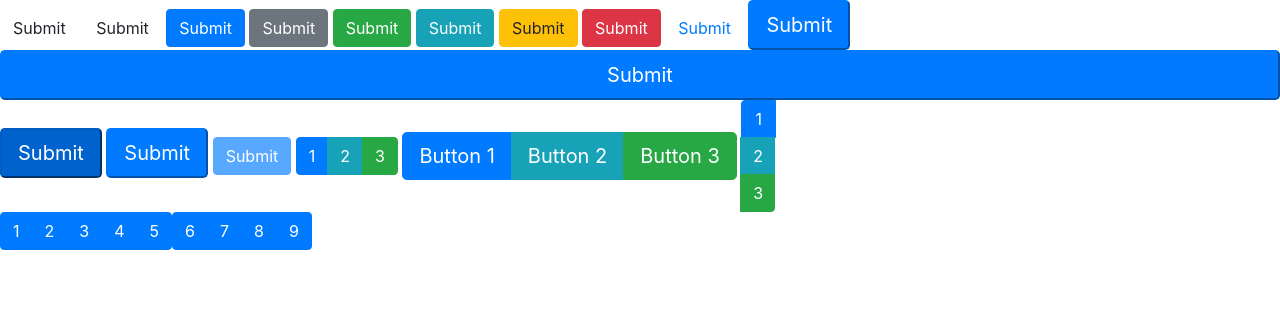
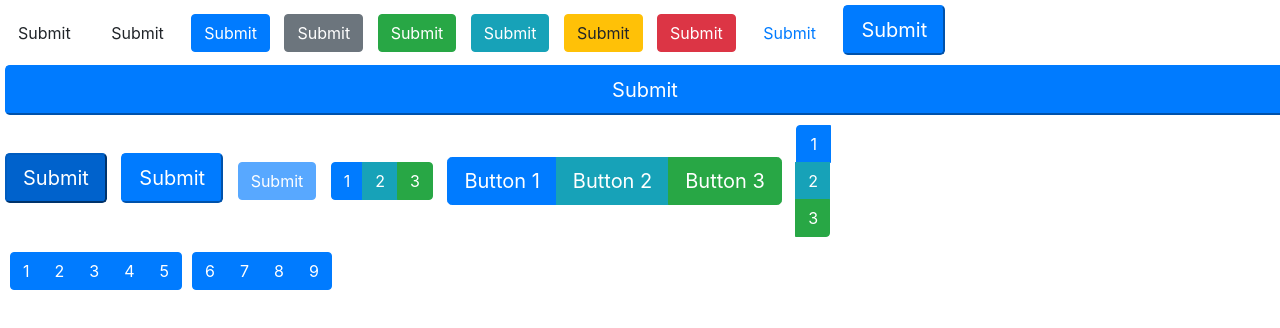
Before and after one commit to jladson/HTML, a plain HTML site: page buttons.html in a window 1280 px wide. Drawn offline with nearby package versions, Linux system fonts and the light colour scheme.

Commit message:
modifying/updating stylesheet file

```diff
--- a/stylesheet.css
+++ b/stylesheet.css
@@ -54,3 +54,19 @@
     text-align:center;
     background-color: indigo
 }
+
+input {
+    margin: 5px;
+}
+
+div {
+    margin: 5px;
+}
+
+#test1 {
+    margin: 5px;
+}
+
+.nav-link {
+    color: white
+}
```
